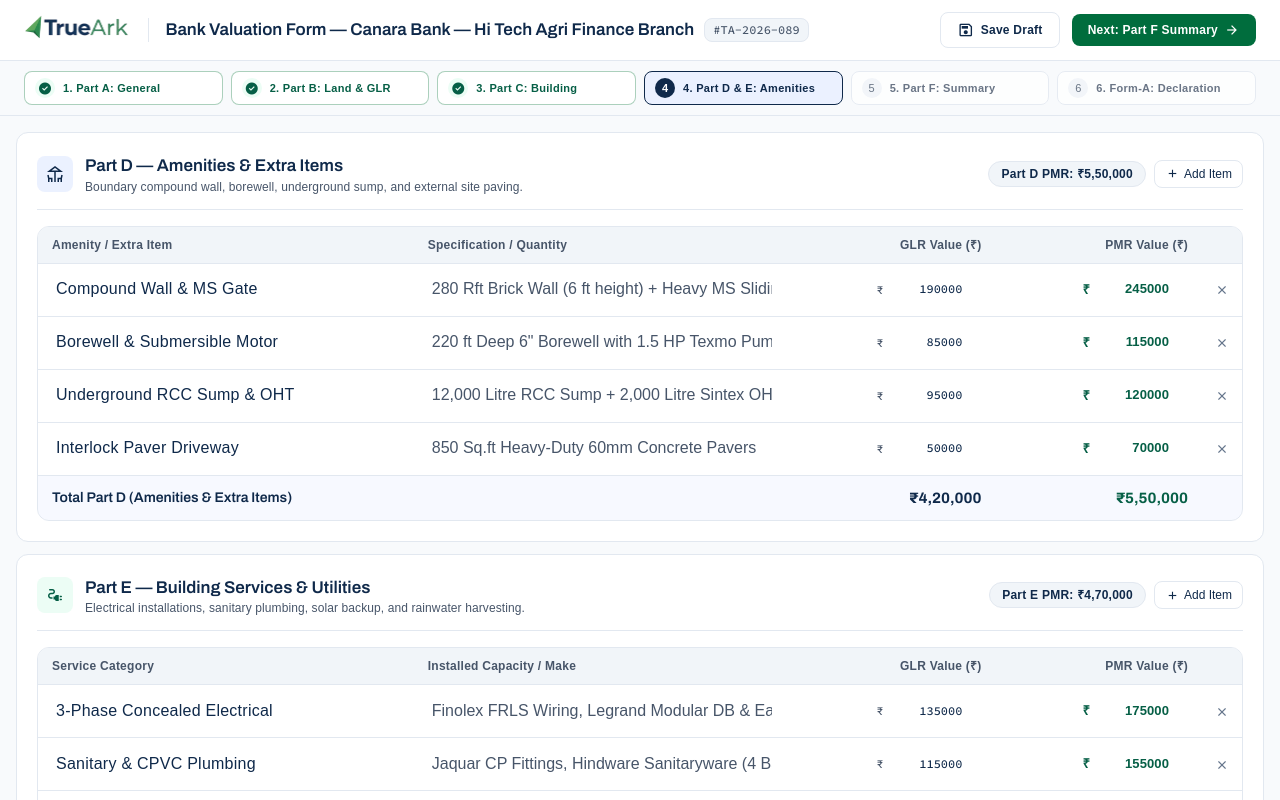
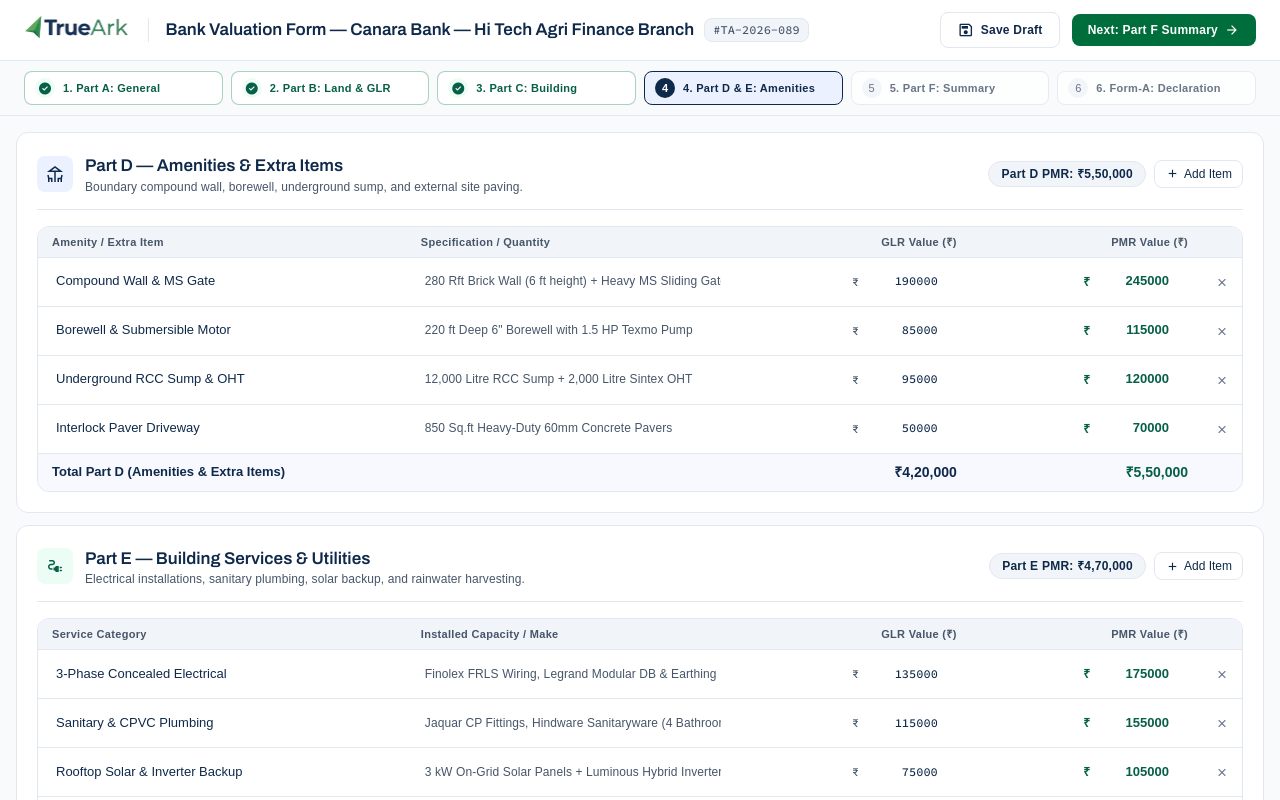
Before and after one commit to sanjaygac/True-ark-project, a React (Vite) app in the folder frontend/: page /company-admin/valuation/new/part-d-e in a window 1280 px wide. Shown: the top 800 px of the page. Built offline with nearby package versions, Linux system fonts and the light colour scheme; a web font is replaced by a local one.

Commit message:
fix(company-admin): standardize tabular text font sizes across Part D & E and Part C valuation tables

```diff
--- a/frontend/src/pages/company-admin/ValuationFormPartDEPage.jsx
+++ b/frontend/src/pages/company-admin/ValuationFormPartDEPage.jsx
@@ -352,19 +352,19 @@ export default function ValuationFormPartDEPage() {
             <table className="w-full text-left border-collapse min-w-[650px]">
               <thead className="bg-surface-container-low border-b border-outline-variant">
                 <tr>
-                  <th scope="col" className="px-3.5 py-2.5 font-label text-label-md text-on-surface-variant">
+                  <th scope="col" className="px-3.5 py-2 font-label text-label-sm text-on-surface-variant">
                     Amenity / Extra Item
                   </th>
-                  <th scope="col" className="px-3.5 py-2.5 font-label text-label-md text-on-surface-variant">
+                  <th scope="col" className="px-3.5 py-2 font-label text-label-sm text-on-surface-variant">
                     Specification / Quantity
                   </th>
-                  <th scope="col" className="px-3.5 py-2.5 font-label text-label-md text-on-surface-variant text-right">
+                  <th scope="col" className="px-3.5 py-2 font-label text-label-sm text-on-surface-variant text-right">
                     GLR Value (₹)
                   </th>
-                  <th scope="col" className="px-3.5 py-2.5 font-label text-label-md text-on-surface-variant text-right">
+                  <th scope="col" className="px-3.5 py-2 font-label text-label-sm text-on-surface-variant text-right">
                     PMR Value (₹)
                   </th>
-                  <th scope="col" className="px-2 py-2.5 w-10 text-center font-label text-label-md text-on-surface-variant">
+                  <th scope="col" className="px-2 py-2 w-10 text-center font-label text-label-sm text-on-surface-variant">
                     <span className="sr-only">Actions</span>
                   </th>
                 </tr>
@@ -372,45 +372,45 @@ export default function ValuationFormPartDEPage() {
               <tbody className="divide-y divide-outline-variant">
                 {amenities.map((item) => (
                   <tr key={item.id} className="hover:bg-surface-container-low/40 transition-colors">
-                    <td className="px-3.5 py-2.5 font-label text-label-md text-primary font-medium">
+                    <td className="px-3.5 py-1.5 sm:py-2 font-label text-[12px] sm:text-[13px] text-primary font-medium">
                       <input
                         type="text"
                         value={item.name}
                         onChange={(e) => handleAmenityChange(item.id, 'name', e.target.value)}
-                        className="w-full bg-transparent border-0 border-b border-transparent hover:border-outline-variant focus:border-primary px-1 py-0.5 text-primary font-medium focus:outline-none transition-colors"
+                        className="w-full bg-transparent border-0 border-b border-transparent hover:border-outline-variant focus:border-primary px-1 py-0.5 text-primary font-label text-[12px] sm:text-[13px] font-medium focus:outline-none transition-colors"
                       />
                     </td>
-                    <td className="px-3.5 py-2.5 font-body text-body-md text-on-surface-variant">
+                    <td className="px-3.5 py-1.5 sm:py-2 font-body text-body-sm text-on-surface-variant">
                       <input
                         type="text"
                         value={item.spec}
                         onChange={(e) => handleAmenityChange(item.id, 'spec', e.target.value)}
-                        className="w-full bg-transparent border-0 border-b border-transparent hover:border-outline-variant focus:border-primary px-1 py-0.5 text-on-surface-variant focus:outline-none transition-colors"
+                        className="w-full bg-transparent border-0 border-b border-transparent hover:border-outline-variant focus:border-primary px-1 py-0.5 text-on-surface-variant font-body text-body-sm focus:outline-none transition-colors"
                       />
                     </td>
-                    <td className="px-3.5 py-2.5 font-mono text-mono-md text-primary text-right tabular-nums">
+                    <td className="px-3.5 py-1.5 sm:py-2 font-mono text-[12px] text-primary text-right tabular-nums">
                       <div className="inline-flex items-center justify-end">
-                        <span className="text-on-surface-variant mr-0.5">₹</span>
+                        <span className="text-on-surface-variant text-[11px] sm:text-[12px] mr-0.5">₹</span>
                         <input
                           type="number"
                           value={item.glrValue}
                           onChange={(e) => handleAmenityChange(item.id, 'glrValue', parseFloat(e.target.value) || 0)}
-                          className="w-24 bg-transparent border-0 border-b border-transparent hover:border-outline-variant focus:border-primary px-1 py-0.5 text-right font-mono text-mono-md text-primary focus:outline-none transition-colors"
+                          className="w-20 sm:w-24 bg-transparent border-0 border-b border-transparent hover:border-outline-variant focus:border-primary px-1 py-0.5 text-right font-mono text-[12px] text-primary focus:outline-none transition-colors"
                         />
                       </div>
                     </td>
-                    <td className="px-3.5 py-2.5 font-label text-label-lg text-on-secondary-container text-right tabular-nums font-semibold">
+                    <td className="px-3.5 py-1.5 sm:py-2 font-label text-[12px] sm:text-[13px] text-on-secondary-container text-right tabular-nums font-semibold">
                       <div className="inline-flex items-center justify-end">
-                        <span className="text-on-secondary-container mr-0.5">₹</span>
+                        <span className="text-on-secondary-container text-[11px] sm:text-[12px] mr-0.5 font-semibold">₹</span>
                         <input
                           type="number"
                           value={item.pmrValue}
                           onChange={(e) => handleAmenityChange(item.id, 'pmrValue', parseFloat(e.target.value) || 0)}
-                          className="w-24 bg-transparent border-0 border-b border-transparent hover:border-outline-variant focus:border-primary px-1 py-0.5 text-right font-label text-label-lg text-on-secondary-container font-semibold focus:outline-none transition-colors"
+                          className="w-20 sm:w-24 bg-transparent border-0 border-b border-transparent hover:border-outline-variant focus:border-primary px-1 py-0.5 text-right font-label text-[12px] sm:text-[13px] text-on-secondary-container font-semibold focus:outline-none transition-colors"
                         />
                       </div>
                     </td>
-                    <td className="px-2 py-2.5 text-center">
+                    <td className="px-2 py-1.5 sm:py-2 text-center">
                       {amenities.length > 1 && (
                         <button
                           type="button"
@@ -418,7 +418,7 @@ export default function ValuationFormPartDEPage() {
                           className="text-outline hover:text-error transition-colors p-1"
                           title="Remove item"
                         >
-                          <span className="material-symbols-outlined text-[16px]">close</span>
+                          <span className="material-symbols-outlined text-[15px]">close</span>
                         </button>
                       )}
                     </td>
@@ -427,13 +427,13 @@ export default function ValuationFormPartDEPage() {
 
                 {/* Total Row Part D */}
                 <tr className="bg-primary-container/40 border-t-2 border-primary/20">
-                  <td colSpan={2} className="px-3.5 py-3 font-headline text-title-md text-primary font-semibold">
+                  <td colSpan={2} className="px-3.5 py-2 font-label text-[12px] sm:text-[13px] text-primary font-semibold">
                     Total Part D (Amenities &amp; Extra Items)
                   </td>
-                  <td className="px-3.5 py-3 font-headline text-headline-sm text-primary text-right tabular-nums font-bold">
+                  <td className="px-3.5 py-2 font-label text-[13px] sm:text-[14px] text-primary text-right tabular-nums font-bold">
                     {formatINR(totalGlrPartD)}
                   </td>
-                  <td className="px-3.5 py-3 font-headline text-headline-sm text-on-secondary-container text-right tabular-nums font-bold">
+                  <td className="px-3.5 py-2 font-label text-[13px] sm:text-[14px] text-on-secondary-container text-right tabular-nums font-bold">
                     {formatINR(totalPmrPartD)}
                   </td>
                   <td></td>
@@ -480,19 +480,19 @@ export default function ValuationFormPartDEPage() {
             <table className="w-full text-left border-collapse min-w-[650px]">
               <thead className="bg-surface-container-low border-b border-outline-variant">
                 <tr>
-                  <th scope="col" className="px-3.5 py-2.5 font-label text-label-md text-on-surface-variant">
+                  <th scope="col" className="px-3.5 py-2 font-label text-label-sm text-on-surface-variant">
                     Service Category
                   </th>
-                  <th scope="col" className="px-3.5 py-2.5 font-label text-label-md text-on-surface-variant">
+                  <th scope="col" className="px-3.5 py-2 font-label text-label-sm text-on-surface-variant">
                     Installed Capacity / Make
                   </th>
-                  <th scope="col" className="px-3.5 py-2.5 font-label text-label-md text-on-surface-variant text-right">
+                  <th scope="col" className="px-3.5 py-2 font-label text-label-sm text-on-surface-variant text-right">
                     GLR Value (₹)
                   </th>
-                  <th scope="col" className="px-3.5 py-2.5 font-label text-label-md text-on-surface-variant text-right">
+                  <th scope="col" className="px-3.5 py-2 font-label text-label-sm text-on-surface-variant text-right">
                     PMR Value (₹)
                   </th>
-                  <th scope="col" className="px-2 py-2.5 w-10 text-center font-label text-label-md text-on-surface-variant">
+                  <th scope="col" className="px-2 py-2 w-10 text-center font-label text-label-sm text-on-surface-variant">
                     <span className="sr-only">Actions</span>
                   </th>
                 </tr>
@@ -500,45 +500,45 @@ export default function ValuationFormPartDEPage() {
               <tbody className="divide-y divide-outline-variant">
                 {services.map((service) => (
                   <tr key={service.id} className="hover:bg-surface-container-low/40 transition-colors">
-                    <td className="px-3.5 py-2.5 font-label text-label-md text-primary font-medium">
+                    <td className="px-3.5 py-1.5 sm:py-2 font-label text-[12px] sm:text-[13px] text-primary font-medium">
                       <input
                         type="text"
                         value={service.category}
                         onChange={(e) => handleServiceChange(service.id, 'category', e.target.value)}
-                        className="w-full bg-transparent border-0 border-b border-transparent hover:border-outline-variant focus:border-primary px-1 py-0.5 text-primary font-medium focus:outline-none transition-colors"
+                        className="w-full bg-transparent border-0 border-b border-transparent hover:border-outline-variant focus:border-primary px-1 py-0.5 text-primary font-label text-[12px] sm:text-[13px] font-medium focus:outline-none transition-colors"
                       />
                     </td>
-                    <td className="px-3.5 py-2.5 font-body text-body-md text-on-surface-variant">
+                    <td className="px-3.5 py-1.5 sm:py-2 font-body text-body-sm text-on-surface-variant">
                       <input
                         type="text"
                         value={service.make}
                         onChange={(e) => handleServiceChange(service.id, 'make', e.target.value)}
-                        className="w-full bg-transparent border-0 border-b border-transparent hover:border-outline-variant focus:border-primary px-1 py-0.5 text-on-surface-variant focus:outline-none transition-colors"
+                        className="w-full bg-transparent border-0 border-b border-transparent hover:border-outline-variant focus:border-primary px-1 py-0.5 text-on-surface-variant font-body text-body-sm focus:outline-none transition-colors"
                       />
                     </td>
-                    <td className="px-3.5 py-2.5 font-mono text-mono-md text-primary text-right tabular-nums">
+                    <td className="px-3.5 py-1.5 sm:py-2 font-mono text-[12px] text-primary text-right tabular-nums">
                       <div className="inline-flex items-center justify-end">
-                        <span className="text-on-surface-variant mr-0.5">₹</span>
+                        <span className="text-on-surface-variant text-[11px] sm:text-[12px] mr-0.5">₹</span>
                         <input
                           type="number"
                           value={service.glrValue}
                           onChange={(e) => handleServiceChange(service.id, 'glrValue', parseFloat(e.target.value) || 0)}
-                          className="w-24 bg-transparent border-0 border-b border-transparent hover:border-outline-variant focus:border-primary px-1 py-0.5 text-right font-mono text-mono-md text-primary focus:outline-none transition-colors"
+                          className="w-20 sm:w-24 bg-transparent border-0 border-b border-transparent hover:border-outline-variant focus:border-primary px-1 py-0.5 text-right font-mono text-[12px] text-primary focus:outline-none transition-colors"
                         />
                       </div>
                     </td>
-                    <td className="px-3.5 py-2.5 font-label text-label-lg text-on-secondary-container text-right tabular-nums font-semibold">
+                    <td className="px-3.5 py-1.5 sm:py-2 font-label text-[12px] sm:text-[13px] text-on-secondary-container text-right tabular-nums font-semibold">
                       <div className="inline-flex items-center justify-end">
-                        <span className="text-on-secondary-container mr-0.5">₹</span>
+                        <span className="text-on-secondary-container text-[11px] sm:text-[12px] mr-0.5 font-semibold">₹</span>
                         <input
                           type="number"
                           value={service.pmrValue}
                           onChange={(e) => handleServiceChange(service.id, 'pmrValue', parseFloat(e.target.value) || 0)}
-                          className="w-24 bg-transparent border-0 border-b border-transparent hover:border-outline-variant focus:border-primary px-1 py-0.5 text-right font-label text-label-lg text-on-secondary-container font-semibold focus:outline-none transition-colors"
+                          className="w-20 sm:w-24 bg-transparent border-0 border-b border-transparent hover:border-outline-variant focus:border-primary px-1 py-0.5 text-right font-label text-[12px] sm:text-[13px] text-on-secondary-container font-semibold focus:outline-none transition-colors"
                         />
                       </div>
                     </td>
-                    <td className="px-2 py-2.5 text-center">
+                    <td className="px-2 py-1.5 sm:py-2 text-center">
                       {services.length > 1 && (
                         <button
                           type="button"
@@ -546,7 +546,7 @@ export default function ValuationFormPartDEPage() {
                           className="text-outline hover:text-error transition-colors p-1"
                           title="Remove item"
                         >
-                          <span className="material-symbols-outlined text-[16px]">close</span>
+                          <span className="material-symbols-outlined text-[15px]">close</span>
                         </button>
                       )}
                     </td>
@@ -555,13 +555,13 @@ export default function ValuationFormPartDEPage() {
 
                 {/* Total Row Part E */}
                 <tr className="bg-primary-container/40 border-t-2 border-primary/20">
-                  <td colSpan={2} className="px-3.5 py-3 font-headline text-title-md text-primary font-semibold">
+                  <td colSpan={2} className="px-3.5 py-2 font-label text-[12px] sm:text-[13px] text-primary font-semibold">
                     Total Part E (Building Services)
                   </td>
-                  <td className="px-3.5 py-3 font-headline text-headline-sm text-primary text-right tabular-nums font-bold">
+                  <td className="px-3.5 py-2 font-label text-[13px] sm:text-[14px] text-primary text-right tabular-nums font-bold">
                     {formatINR(totalGlrPartE)}
                   </td>
-                  <td className="px-3.5 py-3 font-headline text-headline-sm text-on-secondary-container text-right tabular-nums font-bold">
+                  <td className="px-3.5 py-2 font-label text-[13px] sm:text-[14px] text-on-secondary-container text-right tabular-nums font-bold">
                     {formatINR(totalPmrPartE)}
                   </td>
                   <td></td>
```
Also changed, not shown: frontend/src/pages/company-admin/ValuationFormPartCPage.jsx (+27 -27 lines).
